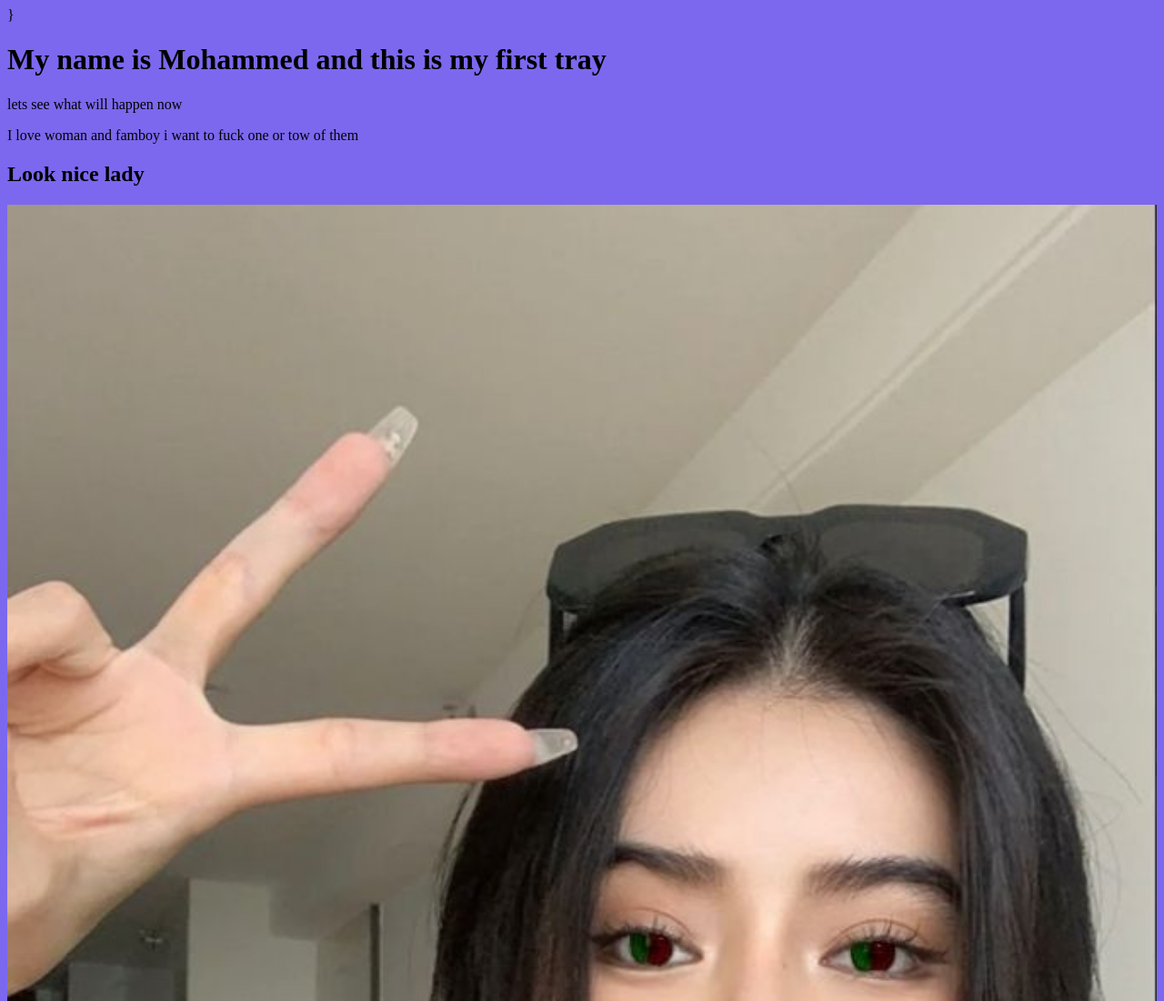
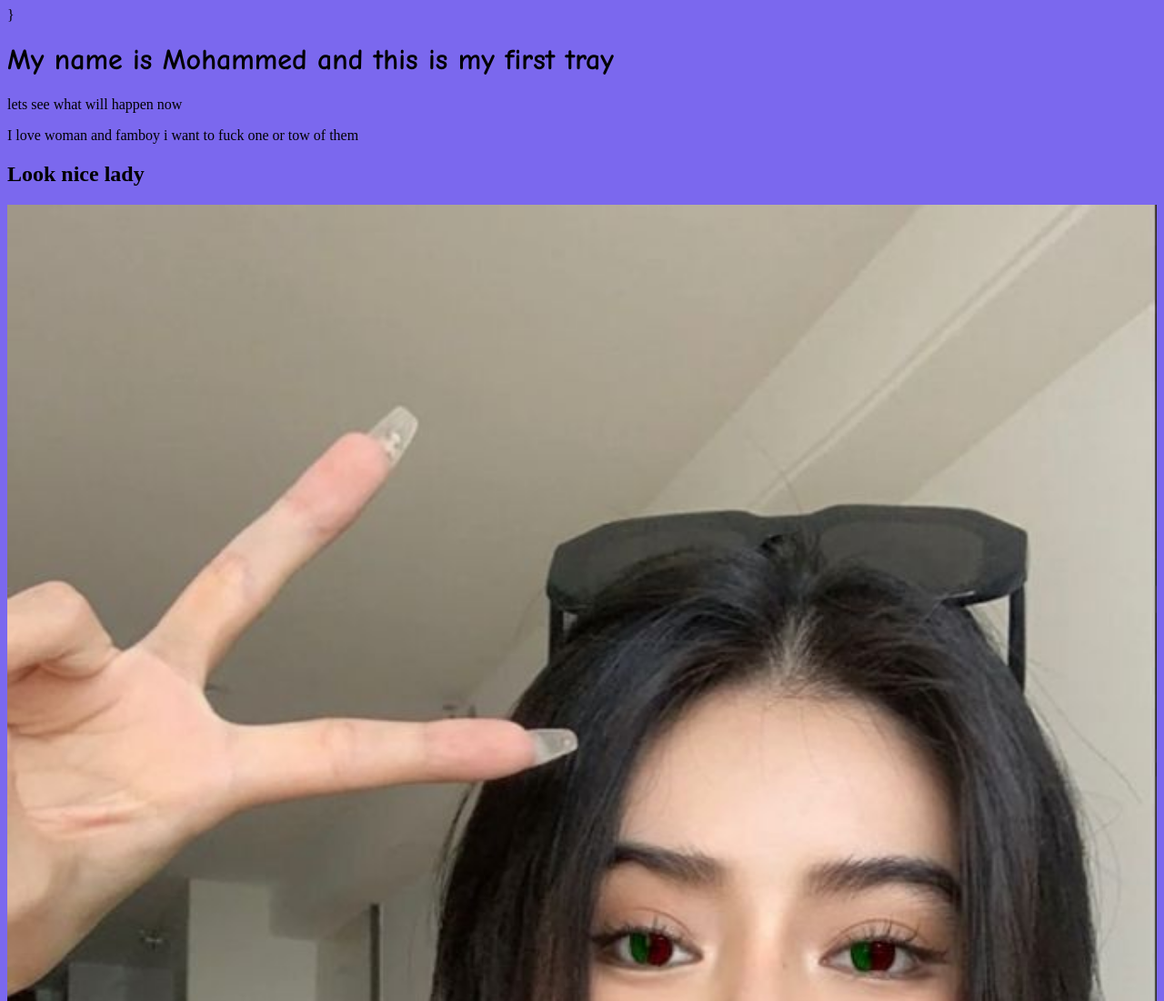
Before and after one commit to mohammedanorcodeing-del/my-new-, a plain HTML site: page index.html in a window 1280 px wide. Shown: the top 1100 px of the page at 91% size. Drawn offline with Linux system fonts and the light colour scheme.

Commit message:
Update index.html

```diff
--- a/index.html
+++ b/index.html
@@ -10,6 +10,9 @@
             text-decoration: underline !important;
             font-size: 1.2em;
             </style> }
+    <style>
+        h1 {font-family: comic Sans MS, san-serif;}
+        </style>
 </head>
 <body style="background-color: mediumslateblue;">
   <h1>My name is Mohammed and this is my first tray</h1>
```
